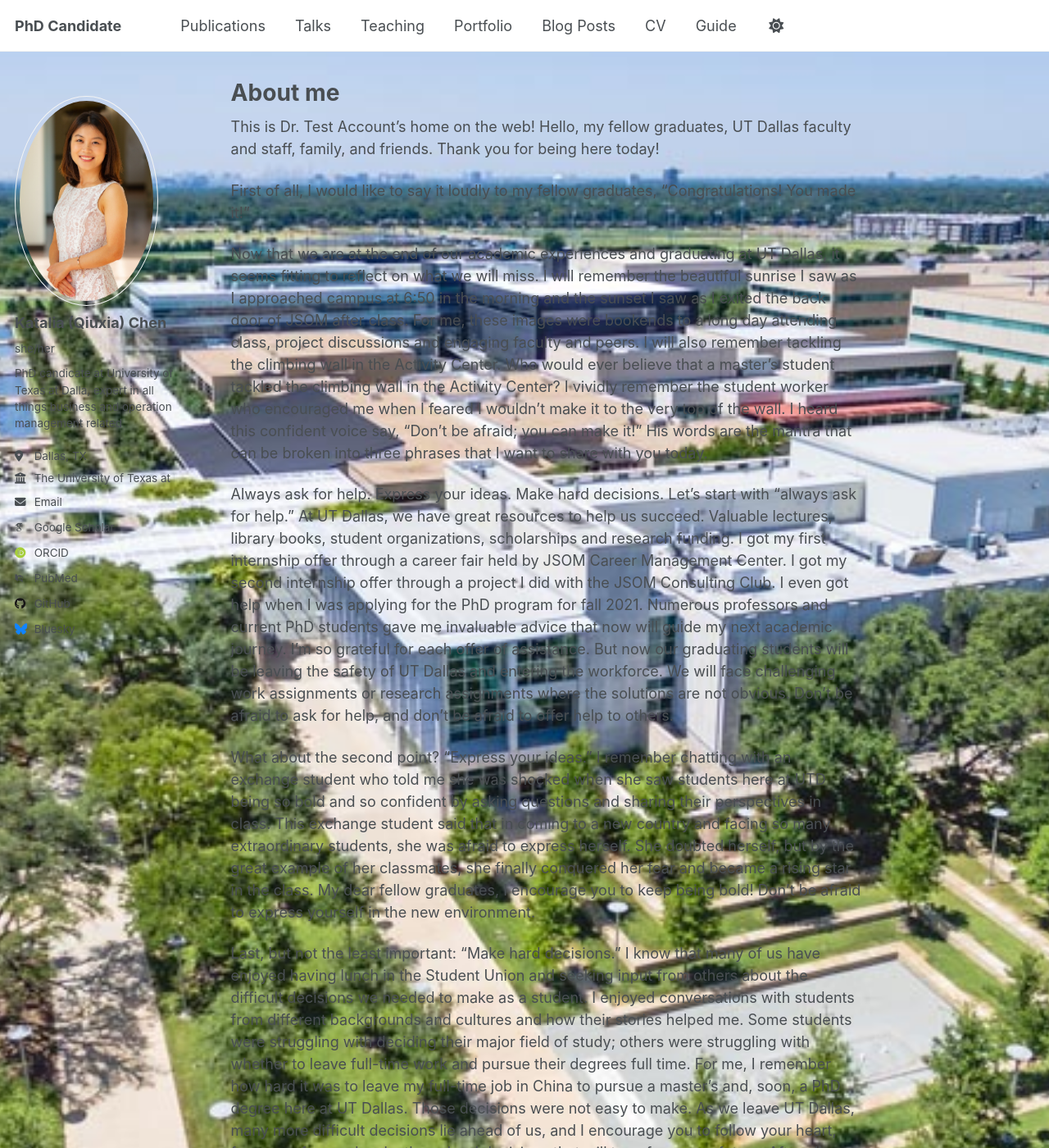
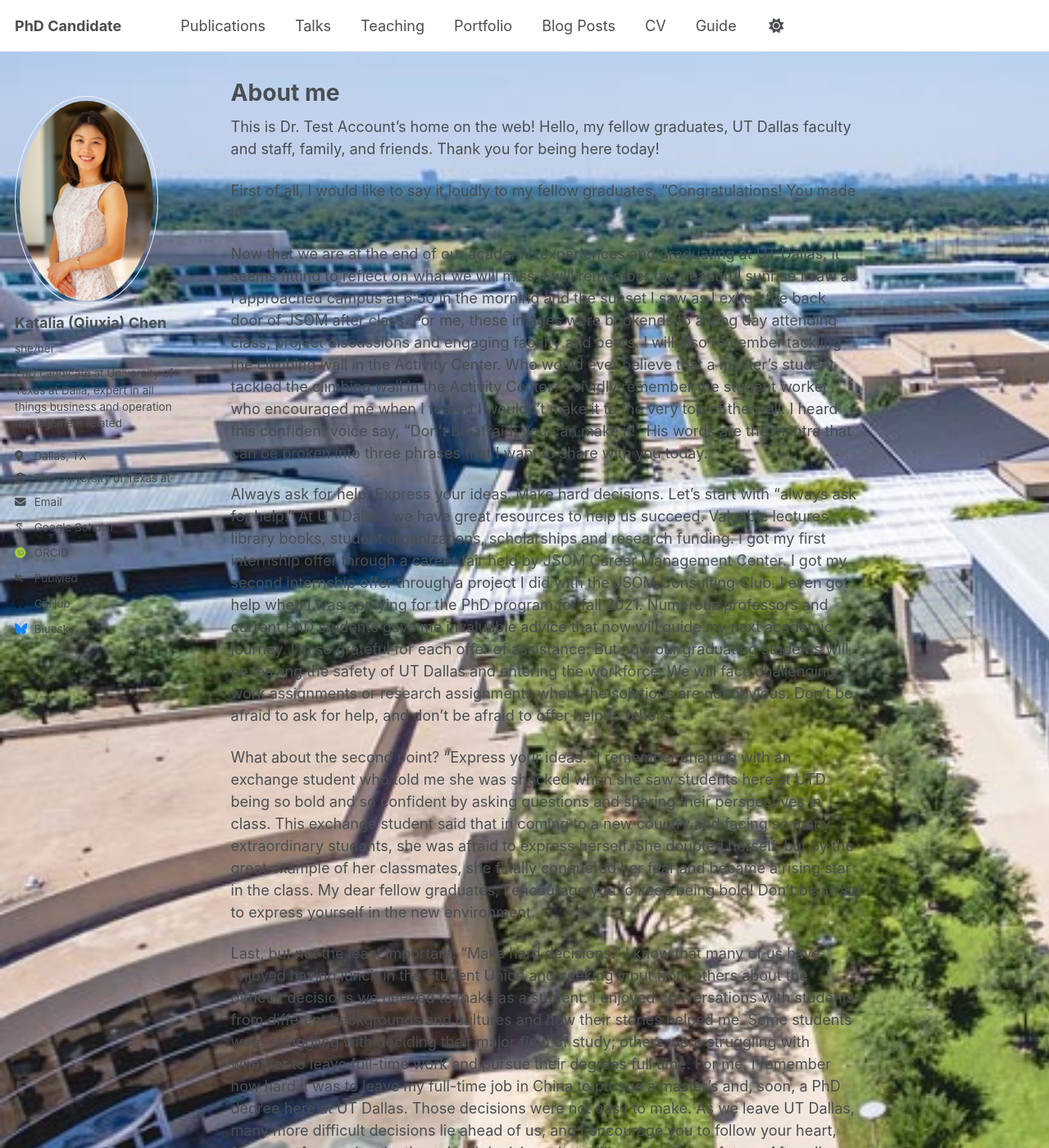
Before and after one commit to qxc2/Katalia_Qiuxia_Chen_v1, a Jekyll site: the page built from _pages/about.md, in a window 1280 px wide and 1400 px high. Shown: the whole window at 82% size. Built offline with Jekyll 4.4.1, drawn with Linux system fonts in a browser that asks for light colours; some web fonts are replaced.

Commit message:
Update main.scss

```diff
--- a/assets/css/main.scss
+++ b/assets/css/main.scss
@@ -43,6 +43,6 @@
 body {
     background-image: url('https://sp112358.github.io/Katalia_Qiuxia_Chen_2/assets/UTD-1.jpg');
     background-size: cover;
-    background-position: center;
+    background-position: side;
     background-repeat: no-repeat;
 }
```
